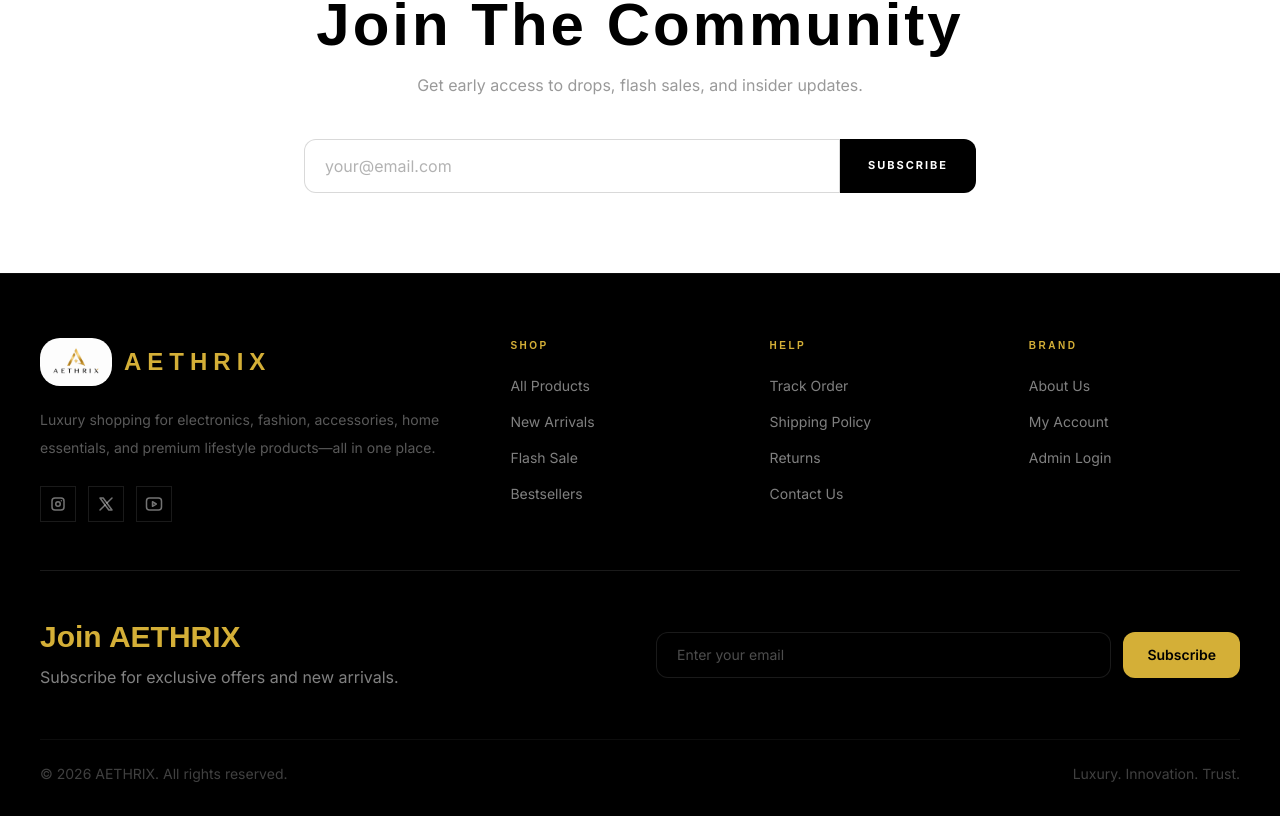
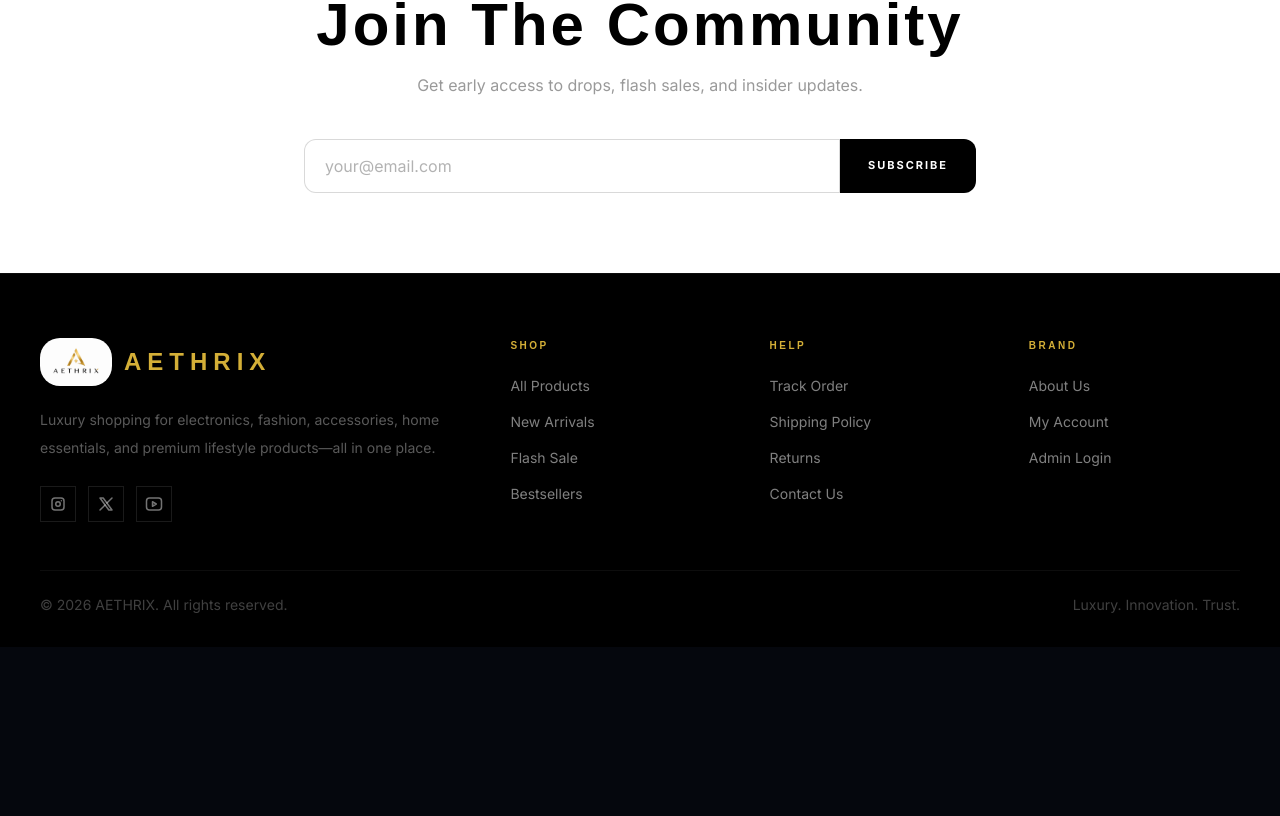
Before and after one commit to Rev0nix/AETHRIX, a React (Vite) app in the folder frontend/: page / in a window 1280 px wide. Shown: the part 5921-6737 px from the top of the page. After the commit the page ends 6568 px from the top, so only its background shows below. Built offline with nearby package versions, Linux system fonts and the light colour scheme; no server answers; a web font is replaced by a local one.

Commit message:
Remove duplicate footer newsletter

```diff
--- a/frontend/src/components/Footer/Footer.jsx
+++ b/frontend/src/components/Footer/Footer.jsx
@@ -125,107 +125,6 @@ const Footer = () => {
 
         </div>
 
-        {/* ================= NEWSLETTER ================= */}
-        <div className="
-          border-t
-          border-white/10
-          py-10
-          sm:py-12
-        ">
-
-          <div className="
-            grid
-            grid-cols-1
-            lg:grid-cols-2
-            items-center
-            gap-8
-          ">
-
-            {/* Text */}
-            <div className="min-w-0">
-
-              <h3 className="
-                text-2xl
-                sm:text-3xl
-                font-heading
-                text-brand-gold
-              ">
-                Join AETHRIX
-              </h3>
-
-              <p className="
-                text-sm
-                sm:text-base
-                text-white/50
-                mt-2
-                leading-6
-                sm:leading-7
-                max-w-lg
-              ">
-                Subscribe for exclusive offers and new arrivals.
-              </p>
-
-            </div>
-
-            {/* Form */}
-            <form
-              onSubmit={(e) => e.preventDefault()}
-              className="
-                w-full
-                flex
-                flex-col
-                sm:flex-row
-                gap-3
-              "
-            >
-
-              <input
-                type="email"
-                required
-                placeholder="Enter your email"
-                className="
-                  w-full
-                  min-w-0
-                  flex-1
-                  px-4
-                  sm:px-5
-                  py-3
-                  bg-black
-                  border
-                  border-white/10
-                  rounded-xl
-                  text-white
-                  text-sm
-                  outline-none
-                  placeholder:text-white/30
-                  focus:border-brand-gold
-                "
-              />
-
-              <button
-                type="submit"
-                className="
-                  w-full
-                  sm:w-auto
-                  shrink-0
-                  px-6
-                  py-3
-                  bg-brand-gold
-                  text-black
-                  rounded-xl
-                  font-semibold
-                  text-sm
-                  hover:brightness-95
-                  transition
-                "
-              >
-                Subscribe
-              </button>
-
-            </form>
-
-          </div>
-        </div>
 
         {/* ================= COPYRIGHT ================= */}
         <div className="
```
